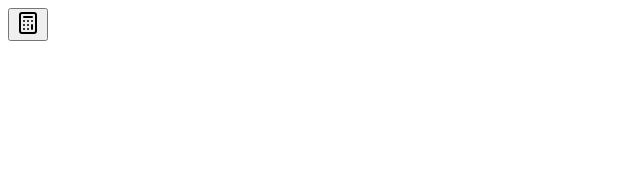
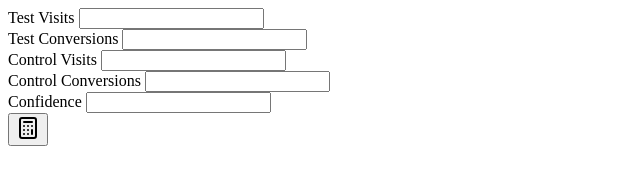
Before and after one commit to matthewpawelski-MRM/TestCalculators, a plain HTML site: page index.html in a window 1280 px wide. Shown: the whole page, without its empty margins (0-640 px from the left). Drawn offline with nearby package versions, Linux system fonts and the light colour scheme.

Commit message:
created input fields

```diff
--- a/index.html
+++ b/index.html
@@ -8,7 +8,27 @@
         <script src="https://code.jquery.com/jquery-3.6.0.min.js"></script>
     </head>
     <body>
-        <form id="significanceForm" class="newCalcInput">
+        <form id="significanceForm" class="newCalcForm">
+            <div class="calcInput">
+                <Label for="testVisits">Test Visits</Label>
+                <input type="number" id="testVisits" name="testVisits" required />
+            </div>
+            <div class="calcInput">
+                <Label for="testConversions">Test Conversions</Label>
+                <input type="number" id="testConversions" name="testConversions" required />
+            </div>
+            <div class="calcInput">
+                <Label for="controlVisits">Control Visits</Label>
+                <input type="number" id="controlVisits" name="controlVisits" required />
+            </div>
+            <div class="calcInput">
+                <Label for="controlConversions">Control Conversions</Label>
+                <input type="number" id="controlConversions" name="controlConversions" required />
+            </div>
+            <div class="calcInput">
+                <Label for="confidence">Confidence</Label>
+                <input type="number" id="confidence" name="confidence" required />
+            </div>
             <button type="submit" id="runCalcButton">
                 <svg xmlns="http://www.w3.org/2000/svg"
                     width="24" height="24"
```
